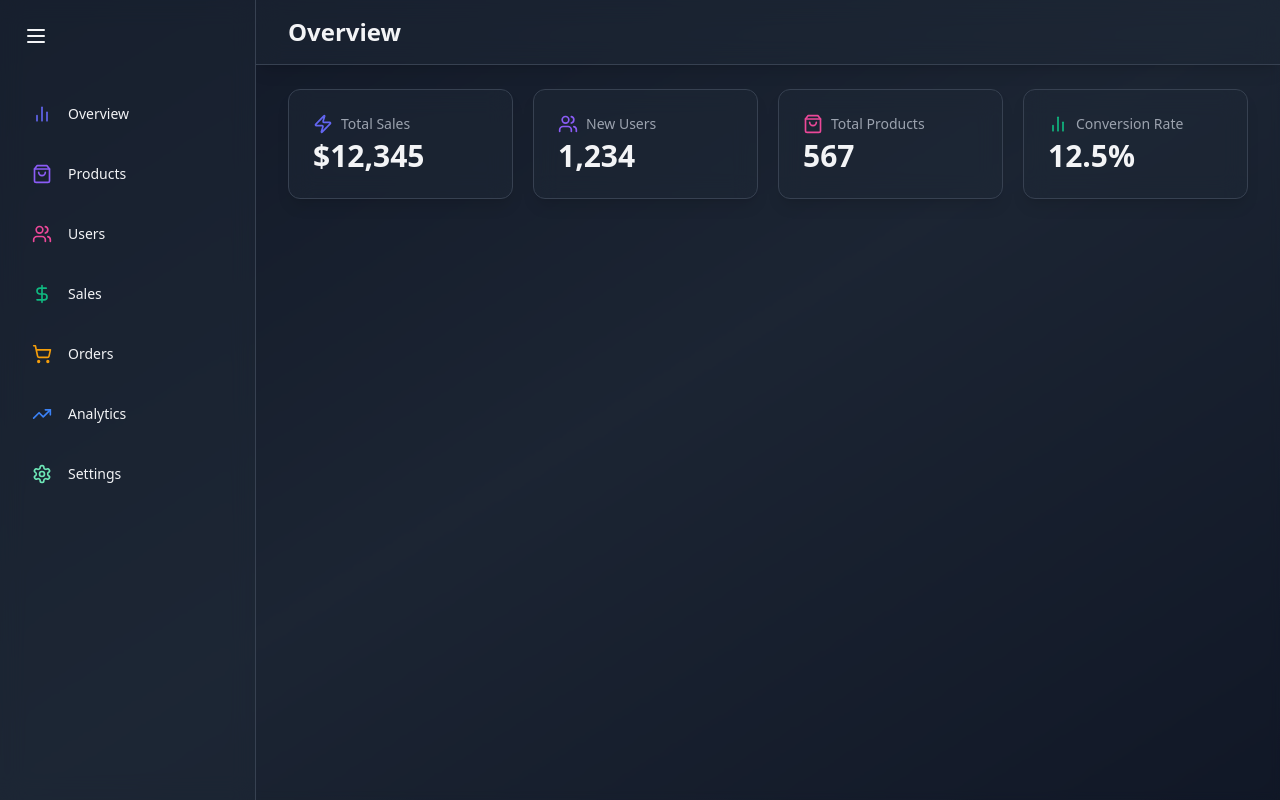
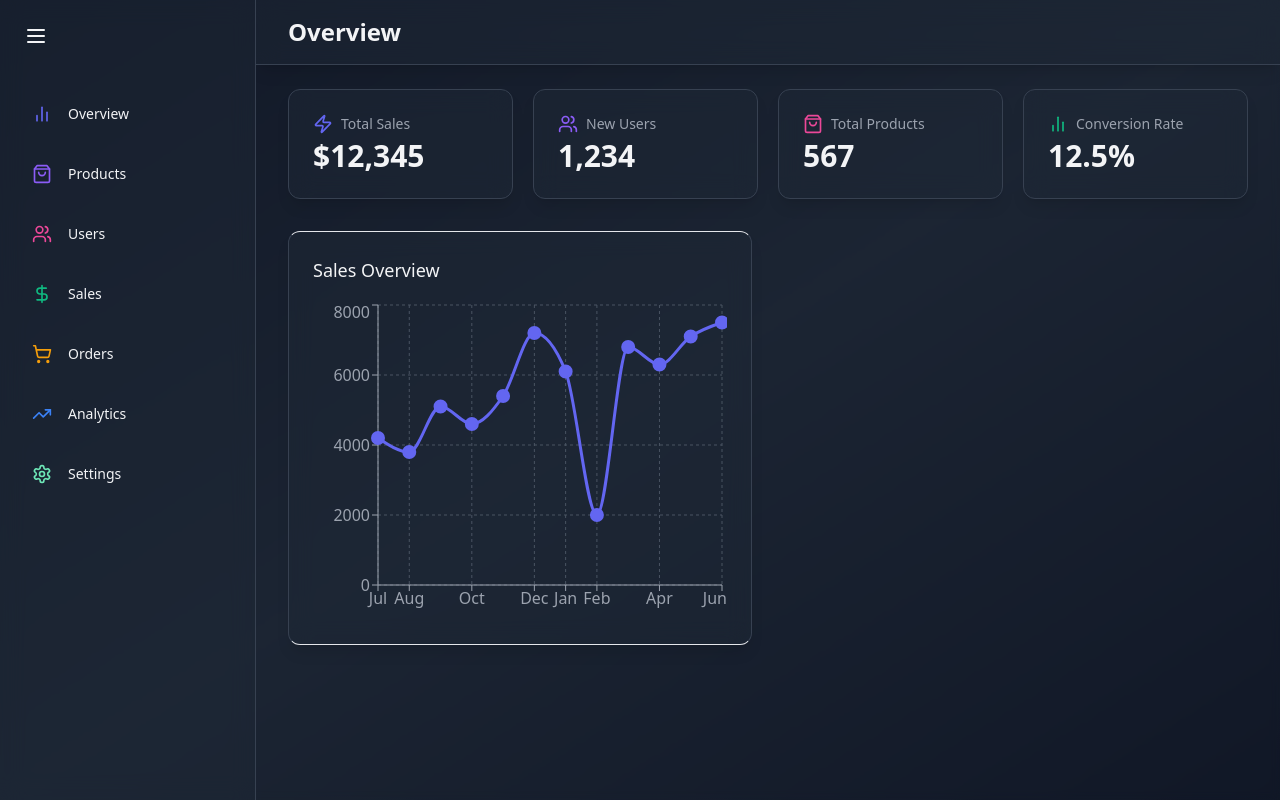
Before and after one commit to codeWith-Repon/Admin-dashboard-React-recharts-, a React (Vite) app: page / in a window 1280 px wide. Built offline with nearby package versions, Linux system fonts and the light colour scheme.

Commit message:
line chart design complite

```diff
--- /dev/null
+++ b/src/components/overview/SalesOverviewChart.jsx
@@ -0,0 +1,66 @@
+import React from "react";
+import { motion } from "framer-motion";
+import {
+  CartesianGrid,
+  Line,
+  LineChart,
+  ResponsiveContainer,
+  Tooltip,
+  XAxis,
+  YAxis,
+} from "recharts";
+
+const salesData = [
+  { name: "Jul", sales: 4200 },
+  { name: "Aug", sales: 3800 },
+  { name: "Sep", sales: 5100 },
+  { name: "Oct", sales: 4600 },
+  { name: "Nov", sales: 5400 },
+  { name: "Dec", sales: 7200 },
+  { name: "Jan", sales: 6100 },
+  { name: "Feb", sales: 2000 },
+  { name: "Mar", sales: 6800 },
+  { name: "Apr", sales: 6300 },
+  { name: "May", sales: 7100 },
+  { name: "Jun", sales: 7500 },
+];
+
+const SalesOverviewChart = () => {
+  return (
+    <motion.div
+      className="bg-gray-800 bg-opacity-50 backdrop-blur-md shadow-lg rounded-xl p-6 border border-x-gray-700"
+      initial={{ opacity: 0, y: 20 }}
+      animate={{ opacity: 1, y: 0 }}
+      transition={{ delay: 0.2 }}
+    >
+      <h2 className="text-lg font-medium mb-4 text-gray-100">Sales Overview</h2>
+
+      <div className="h-80">
+        <ResponsiveContainer width={"100%"} height={"100%"}>
+          <LineChart data={salesData}>
+            <CartesianGrid strokeDasharray={"3 3"} stroke="#4B5563" />
+            <XAxis dataKey={"name"} stroke="#9ca3af" />
+            <YAxis stroke="#9ca3af" />
+            <Tooltip
+              contentStyle={{
+                backgroundColor: "rgba(31,41,55,0.8)",
+                borderColor: "#4B5563",
+              }}
+              itemStyle={{ color: "#E5E7EB" }}
+            />
+            <Line
+              type="monotone"
+              dataKey="sales"
+              stroke="#6366F1"
+              strokeWidth={3}
+              dot={{ fill: "#6366F1", strokeWidth: 2, r: 6 }}
+              activeDot={{ r: 8, strokeWidth: 2 }}
+            />
+          </LineChart>
+        </ResponsiveContainer>
+      </div>
+    </motion.div>
+  );
+};
+
+export default SalesOverviewChart;
--- a/src/pages/OverviewPage.jsx
+++ b/src/pages/OverviewPage.jsx
@@ -3,6 +3,7 @@
 import { motion } from "framer-motion";
 import StateCard from "../components/common/StateCard";
 import { BarChart2, ShoppingBag, Users, Zap } from "lucide-react";
+import SalesOverviewChart from "../components/overview/SalesOverviewChart";
 
 const OverviewPage = () => {
   return (
@@ -43,6 +44,9 @@
           />
         </motion.div>
         {/* Charts */}
+        <div className="grid grid-cols-1 lg:grid-cols-2 gap-8">
+          <SalesOverviewChart/>
+        </div>
       </main>
     </div>
   );
```
